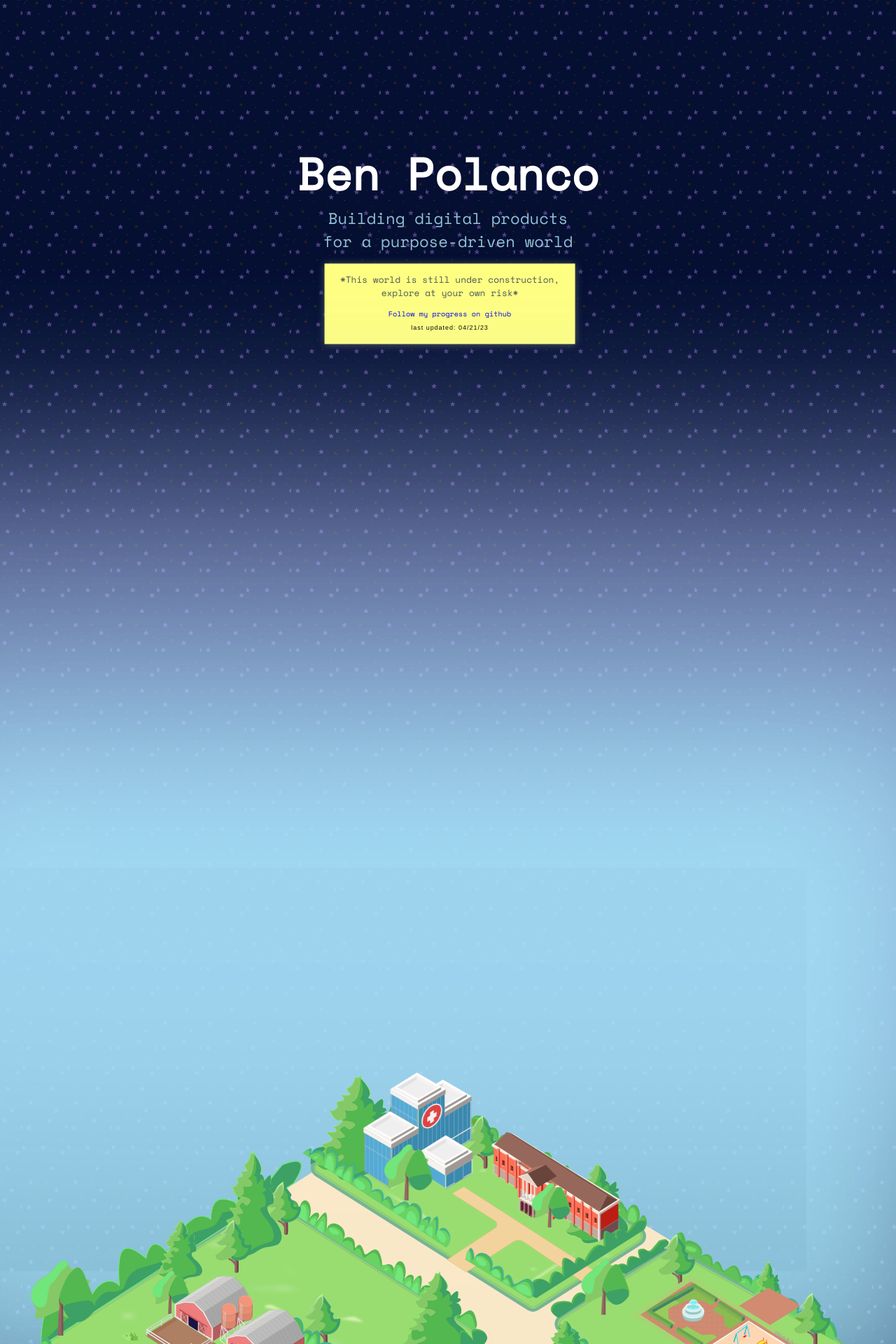
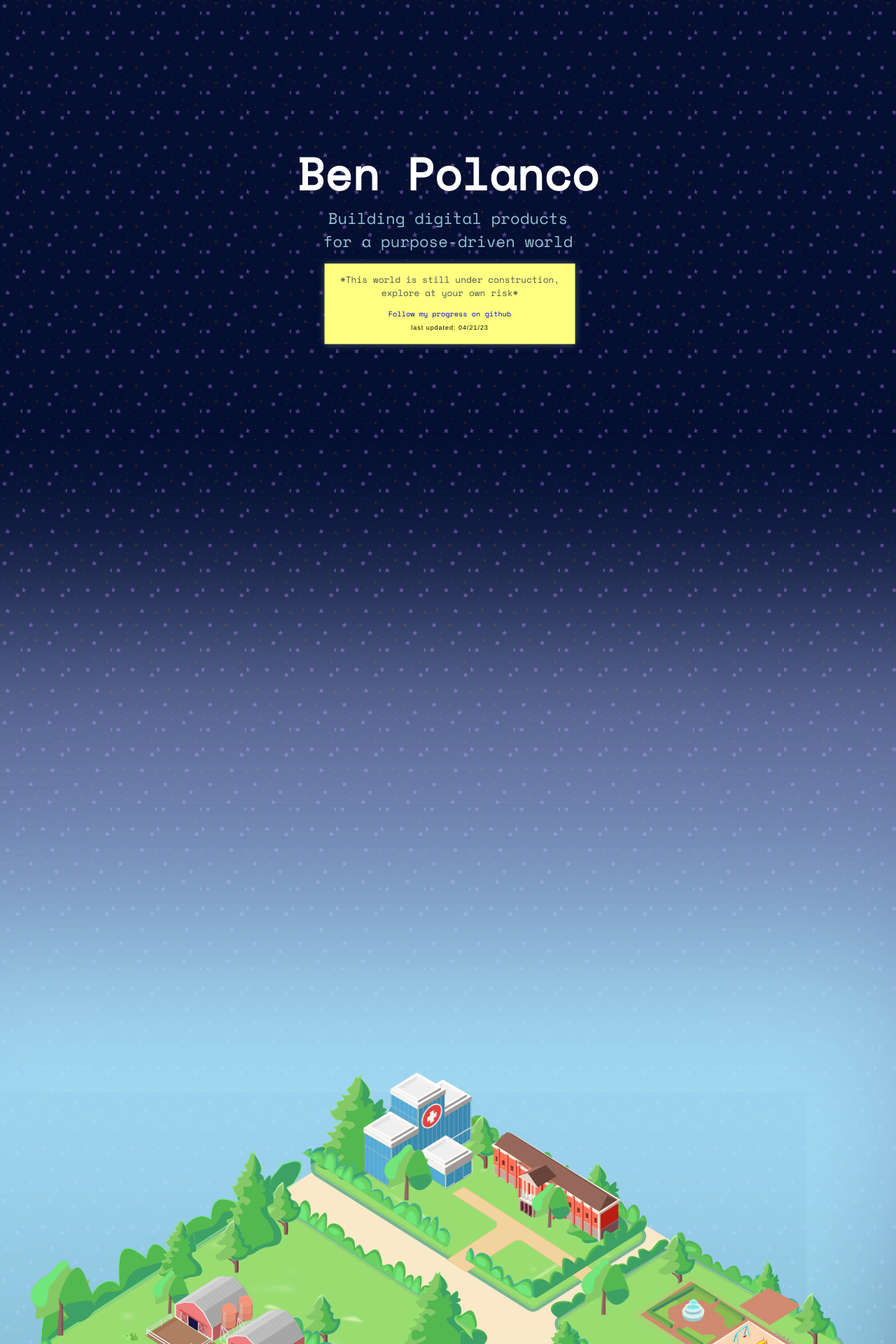
Before and after one commit to ben-polanco/portfolio-site, a Next.js app: page / in a window 1280 px wide. Shown: the top 1920 px of the page at 70% size. Built offline with nearby package versions, Linux system fonts and the light colour scheme.

Commit message:
Tuned typography

```diff
--- a/src/components/Intro/about.js
+++ b/src/components/Intro/about.js
@@ -26,6 +26,9 @@ function About() {
     return (
       <section className={styles.about} >
         <div className={styles.about_container} style={{opacity:opacity}} >
+          <p>
+          <span>Spent the past seven years at Accenture leading strategy, design,<br /> and product management teams for high tech and pharma companies.</span>
+          </p>
           <div id="1">
             <Leader className={styles.about_img} />
             <h4 className={styles.about_title}>Dynamic Leader</h4>
@@ -47,9 +50,7 @@ function About() {
               This is where the content goes for the bullet. This is where the content goes for the bullet. This is where the content goes for the bullet.
             </p>
           </div>
-          <p>
-              I spent the last <span>seven years at Accenture leading strategy, design, and product management teams</span> for high tech and pharma companies.
-          </p>
+
           <br />
 
         </div>
--- a/src/styles/Home.module.css
+++ b/src/styles/Home.module.css
@@ -55,7 +55,7 @@ text-decoration: none;
   margin: 0;
   font-family: "Space Mono", sans-serif;
   position: fixed;
-  bottom: 0;
+  bottom: 3vh;
   width:100%;
   height:50vh;
   pointer-events: none;
@@ -74,7 +74,9 @@ text-decoration: none;
 
 .about_container div{
   display:inline-block;
-  width:25%;
+  width:26%;
+  margin-top:2em;
+
 }
 
 .about_img{
@@ -89,35 +91,44 @@ text-decoration: none;
   font-size:1em;
   font-variant-caps: all-small-caps;
   color: white;
+  text-shadow:#171c4648 0px 0px 3px;
 }
 
 .about p{
-  font-size:.7em;
-  font-family: "Helvetica", Helvetica, Arial, sans-serif;
+  font-size:.65em;
+  font-family: "Lato", "Helvetica-light", Helvetica, Arial, sans-serif;
   width:78%;
   margin:0 auto;
   padding: 1em;
-  color:#171c46;
+  color:#495778;
+}
+
+.about p span{
+  font-size:1.7em;
+  font-family: "Lato", "Helvetica-Light", Helvetica, Arial, sans-serif;
+  color:white;
+  text-shadow:#171c46b9 0px 0px 10px;
+
 }
 
 .about_sky{
   margin: 0;
   background-color: #aebef5;
   position: absolute;
-  bottom: -70%;
+  bottom: -90%;
   width:100%;
   box-shadow: 0 0 20vw 24vw #aebef5;
-  height:50vh;
+  height:40vh;
   opacity:.6;
 }
 
 .map_sky{
   background-color: rgba(171, 234, 255, 0.8);
   box-shadow: 0 0 25vw 20vw rgba(171, 234, 255, 0.85);
-  height: calc(4.5vw*10);
+  height: calc(4.5vw*9);
   width: calc(4.5vw*20);
   position:absolute;
-  top: 155%;
+  top: 195%;
 }
 /*
 ************************************************************************************************
```
